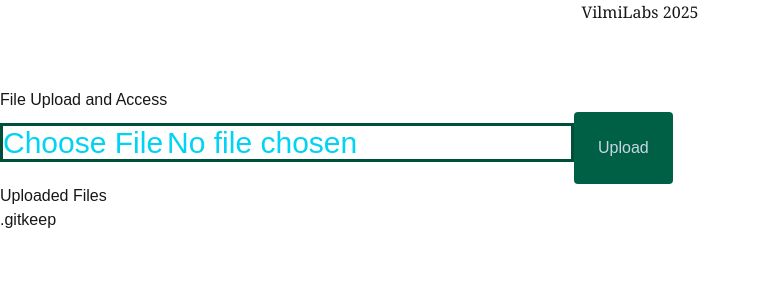
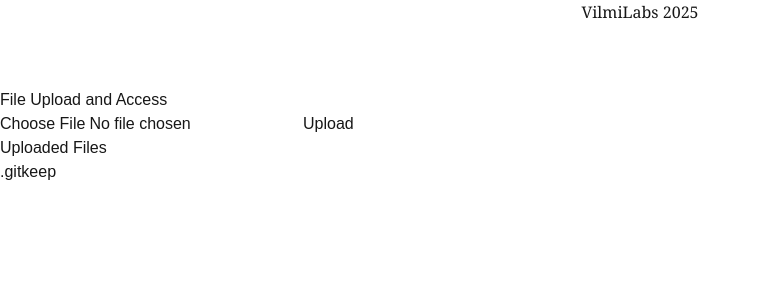
Before and after one commit to vilmilabs/vilmilabsproto, a Next.js app: page / in a window 1280 px wide. Shown: the top 300 px of the page, without its empty margins (0-761 px from the left). Built offline with nearby package versions, Linux system fonts and the light colour scheme.

Commit message:
ADDED:blob storage

```diff
--- a/components/UploadForm.js
+++ /dev/null
@@ -1,30 +0,0 @@
-'use client';
-
-import { useRef } from 'react';
-
-export default function UploadForm() {
-  const fileInput = useRef(null);
-
-  async function handleUpload(evt) {
-    evt.preventDefault();
-    const formData = new FormData();
-    formData.append('file', fileInput.current.files[0]);
-
-    const response = await fetch('/api/upload', {
-      method: 'POST',
-      body: formData,
-    });
-    const result = await response.json();
-    console.log(result);
-    alert("Upload succesful!")
-  }
-
-  return (
-    <form onSubmit={handleUpload}>
-      <label className='text-cyan-400 text-3xl border border-emerald-900 border-3'>
-      <input type="file" ref={fileInput} required />
-      </label>
-      <button type="submit" className='border-blue-500 rounded bg-emerald-800 text-slate-300 p-6'>Upload</button>
-    </form>
-  );
-}
--- /dev/null
+++ b/components/UploadForm.tsx
@@ -0,0 +1,20 @@
+import { put } from '@vercel/blob';
+
+export default function UploadForm() {
+  async function handleUpload(formData: FormData) {
+    'use server';
+    const file = formData.get('file') as File;
+    const blob = await put(file.name, file, {
+      access: 'public',
+      addRandomSuffix: true,
+    });
+    console.log('File uploaded to:', blob.url);
+  }
+
+  return (
+    <form action={handleUpload}>
+      <input type="file" name="file" required />
+      <button type="submit">Upload</button>
+    </form>
+  );
+}
--- a/package.json
+++ b/package.json
@@ -10,6 +10,7 @@
   },
   "dependencies": {
     "@clerk/nextjs": "^6.18.0",
+    "@vercel/blob": "^1.0.0",
     "next": "15.3.1",
     "react": "^19.0.0",
     "react-dom": "^19.0.0",
```
Also changed, not shown: 1 other file (tests, documents, lock files or other folders).
